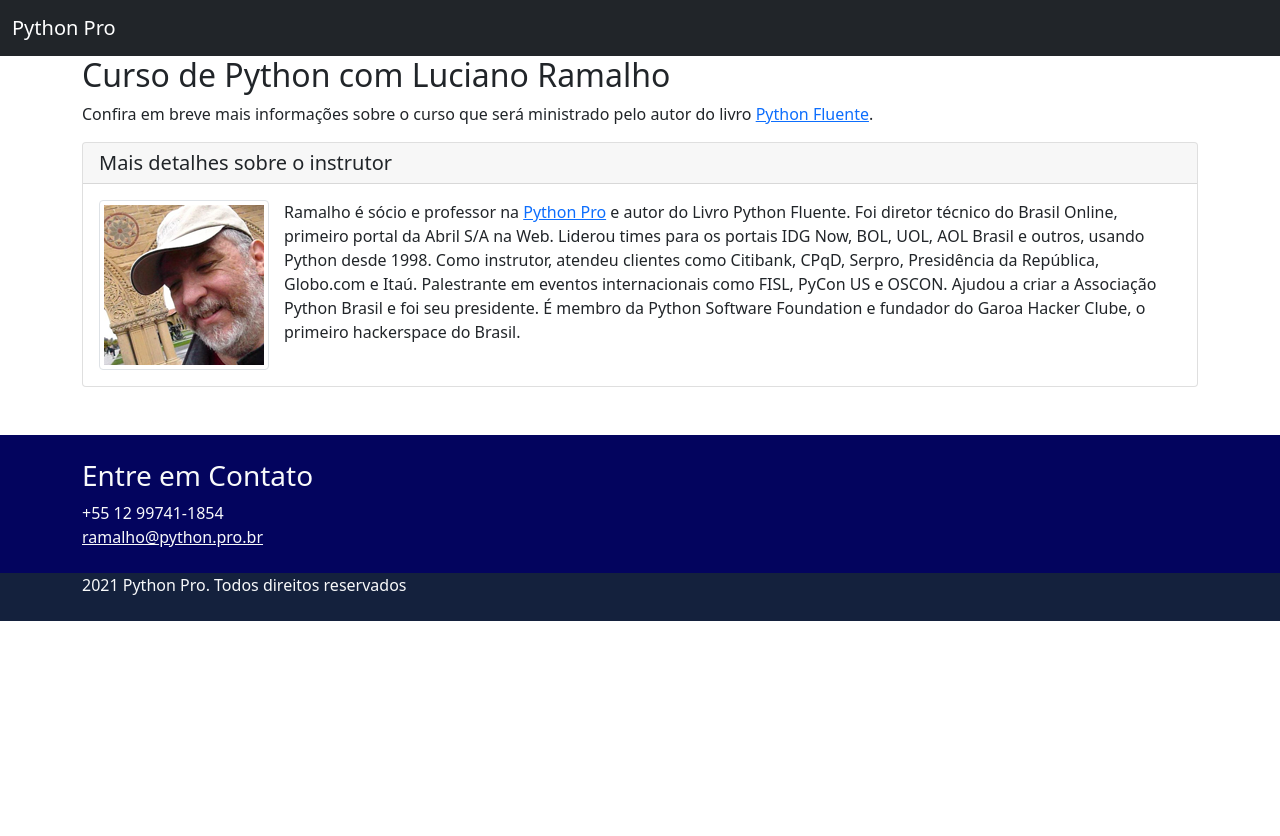
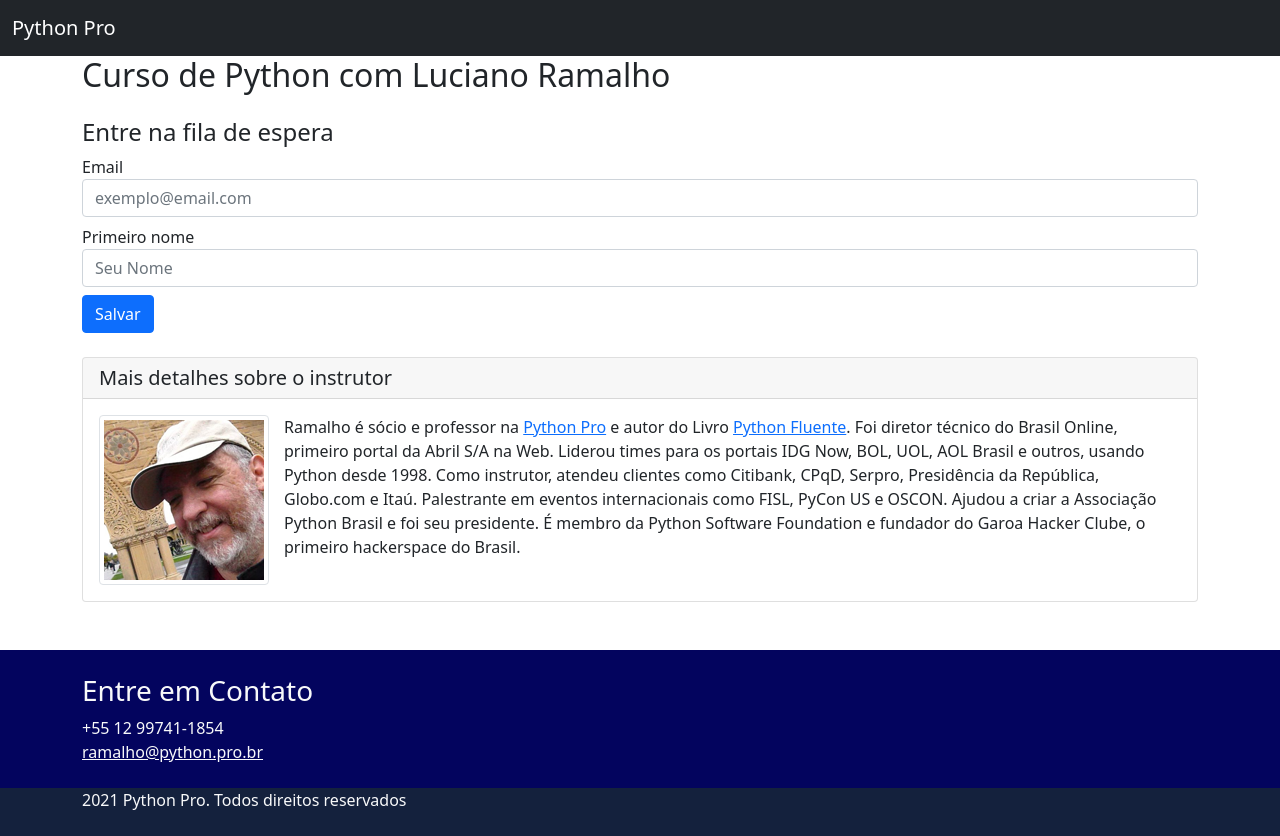
Before and after one commit to oscarbfs/curso-django_hands-on, a Django app: page / in a window 1280 px wide. Before the commit the page ends 621 px from the top, so only its background shows below. Run offline with Django 3.2, Linux system fonts and the light colour scheme; some libraries are stand-ins or nearby versions.

Commit message:
Criação de Lista de Espera

```diff
--- a/pypro/base/templates/base/home.html
+++ b/pypro/base/templates/base/home.html
@@ -42,12 +42,38 @@
                 <h2>
                     Curso de Python com Luciano Ramalho
                 </h2>
-                <p>
-                    Confira em breve mais informações sobre o curso que será ministrado pelo autor do livro
-                    <a href="http://shop.oreilly.com/product/0636920032519.do" target="_blank">Python Fluente</a>.
-                </p>
+                <h4 class="mt-4"> Entre na fila de espera </h4>
+
+                <form action="https://herokuapp.us1.list-manage.com/subscribe/post?u=648886250d724dc2ac19df0cd&amp;id=fc9406cc37"
+                      method="post" id="mc-embedded-subscribe-form" name="mc-embedded-subscribe-form"
+                      class="form-row align-items-center" target="_blank" novalidate>
+                    <div class="form-row align-items-center">
+                        <div class="col-auto mt-2">
+                            <label class="sr-only" for="mce-EMAIL">Email</label>
+                            <input type="email" value="" name="EMAIL" class="form-control required" id="mce-EMAIL"
+                                   placeholder="exemplo@email.com">
+                        </div>
+                        <div class="col-auto mt-2">
+                            <label class="sr-only" for="mce-FNAME">Primeiro nome</label>
+                            <input type="text" value="" name="FNAME" class="form-control" id="mce-FNAME"
+                                   placeholder="Seu Nome">
+                        </div>
+
+                        <!-- real people should not fill this in and expect good things - do not remove this or risk form bot signups-->
+                        <div style="position: absolute; left: -5000px;" aria-hidden="true"><input type="text"
+                                                                                                  name="b_648886250d724dc2ac19df0cd_fc9406cc37"
+                                                                                                  tabindex="-1"
+                                                                                                  value=""></div>
+
+                        <div class="col-auto mt-2">
+                            <input type="submit" value="Salvar" name="subscribe"
+                                   id="mc-embedded-subscribe" class="btn btn-primary">
+                        </div>
+                    </div>
+                </form>
+
             </div>
-            <div class="row">
+            <div class="row mt-4">
                 <div class="col-md-12">
                     <div class="card">
                         <h5 class="card-header">
@@ -58,7 +84,8 @@
                                  class="img-thumbnail" style="float:left;margin-right:15px"/>
                             <p class="card-text">
                                 Ramalho é sócio e professor na <a href="www.python.pro.br">Python Pro</a> e autor do
-                                Livro Python Fluente. Foi diretor técnico
+                                Livro <a href="http://shop.oreilly.com/product/0636920032519.do" target="_blank">Python
+                                Fluente</a>. Foi diretor técnico
                                 do Brasil Online, primeiro portal da Abril S/A na Web. Liderou times para os portais IDG
                                 Now,
                                 BOL, UOL, AOL Brasil e outros, usando Python desde 1998. Como instrutor, atendeu
```
